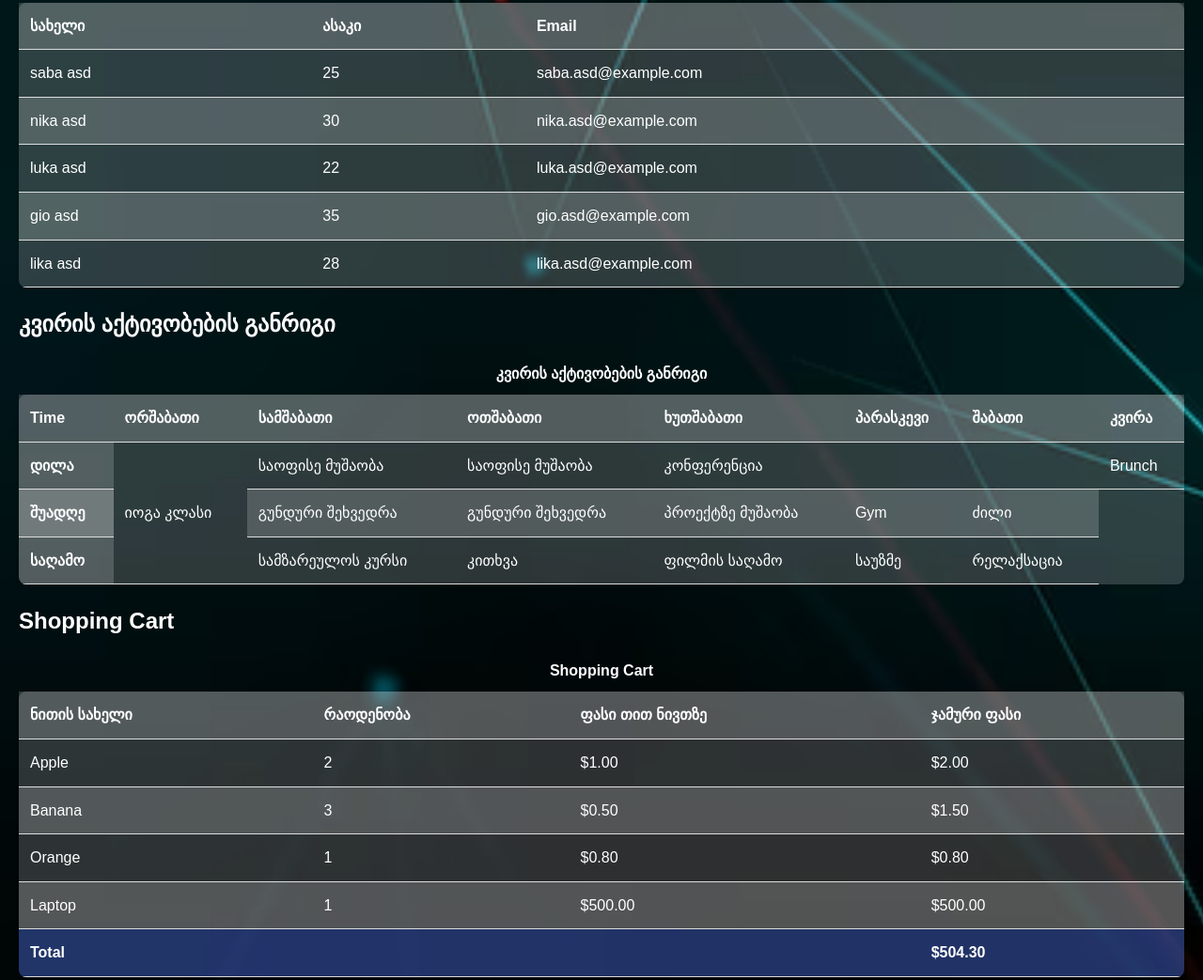
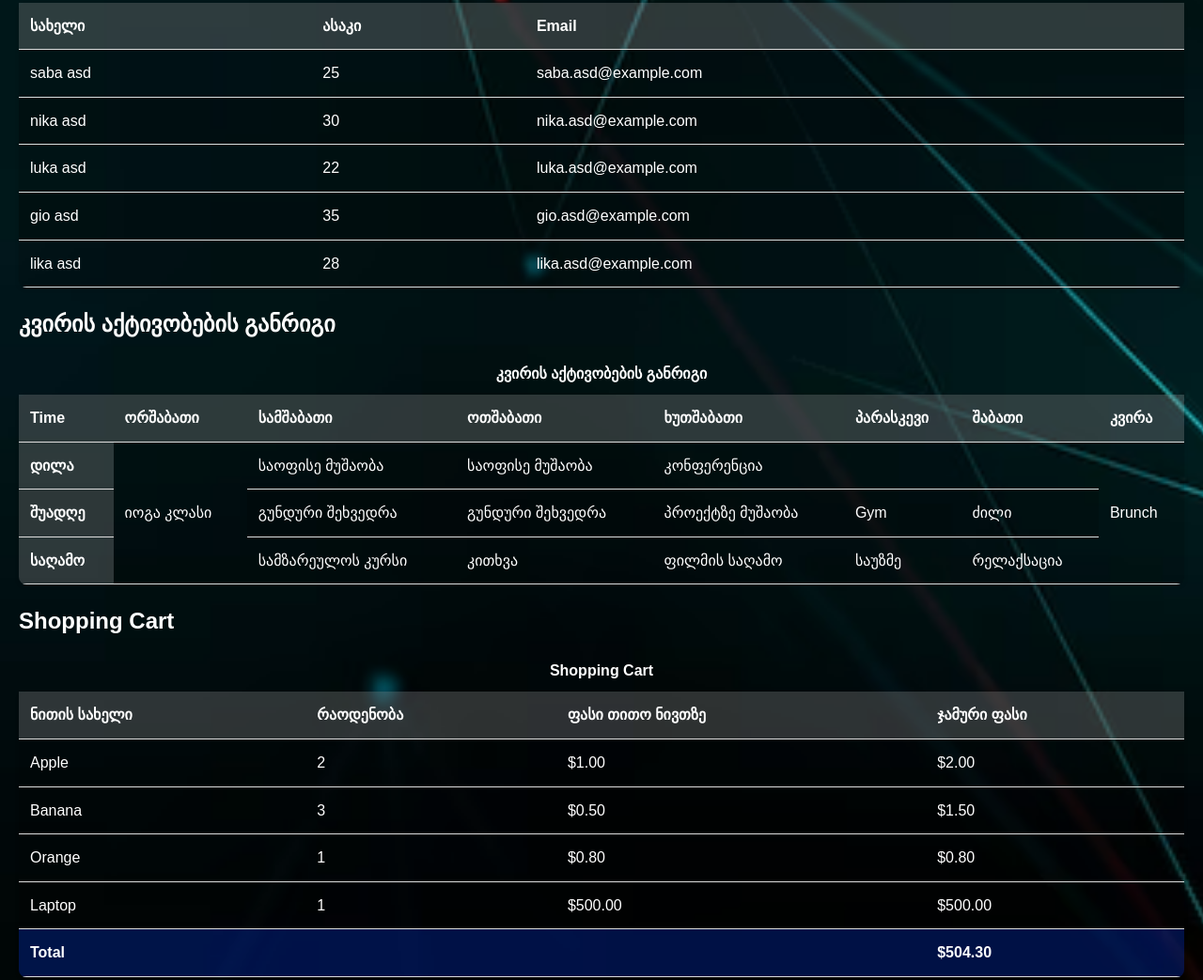
Before and after one commit to tavdo/10X-tables-homework, a plain HTML site: page homework 4/index.html in a window 1280 px wide. Shown: the part 307-1350 px from the top of the page at 94% size. Drawn offline with Linux system fonts and the light colour scheme.

Commit message:
Add files via upload
changes

```diff
--- a/homework 4/index.html
+++ b/homework 4/index.html
@@ -79,7 +79,7 @@
                         <td>საოფისე მუშაობა</td>
                         <td>საოფისე მუშაობა</td>
                         <td colspan="3">კონფერენცია</td>
-                        <td>Brunch</td>
+                        <td rowspan="3">Brunch</td>
                     </tr>
                     <tr>
                         <th scope="row">შუადღე</th>
@@ -108,10 +108,10 @@
                 <caption>Shopping Cart</caption>
                 <thead>
                     <tr>
-                        <th id="item">ნითის სახელი</th>
-                        <th id="quantity">რაოდენობა</th>
-                        <th id="price">ფასი თით ნივთზე</th>
-                        <th id="total">ჯამური ფასი</th>
+                        <th scope="item">ნითის სახელი</th>
+                        <th scope="quantity">რაოდენობა</th>
+                        <th scope="price">ფასი თითო ნივთზე</th>
+                        <th scope="total">ჯამური ფასი</th>
                     </tr>
                 </thead>
                 <tbody>
--- a/homework 4/styles.css
+++ b/homework 4/styles.css
@@ -28,7 +28,7 @@ table {
     border-collapse: collapse;
     width: 100%;
     margin: 20px 0;
-    background: #ffffff2d;
+    background: #0000002d;
     border-radius: 8px;
     overflow: hidden;
     box-shadow: 0 2px 5px rgba(0, 0, 0, 0.1);
@@ -43,7 +43,7 @@ th {
     font-weight: bold;
 }
 tr:nth-child(even) {
-    background-color: #ffffff2d;
+    background-color: #0000002d;
 }
 tr:hover {
     background-color: #ffffff2d;
```
